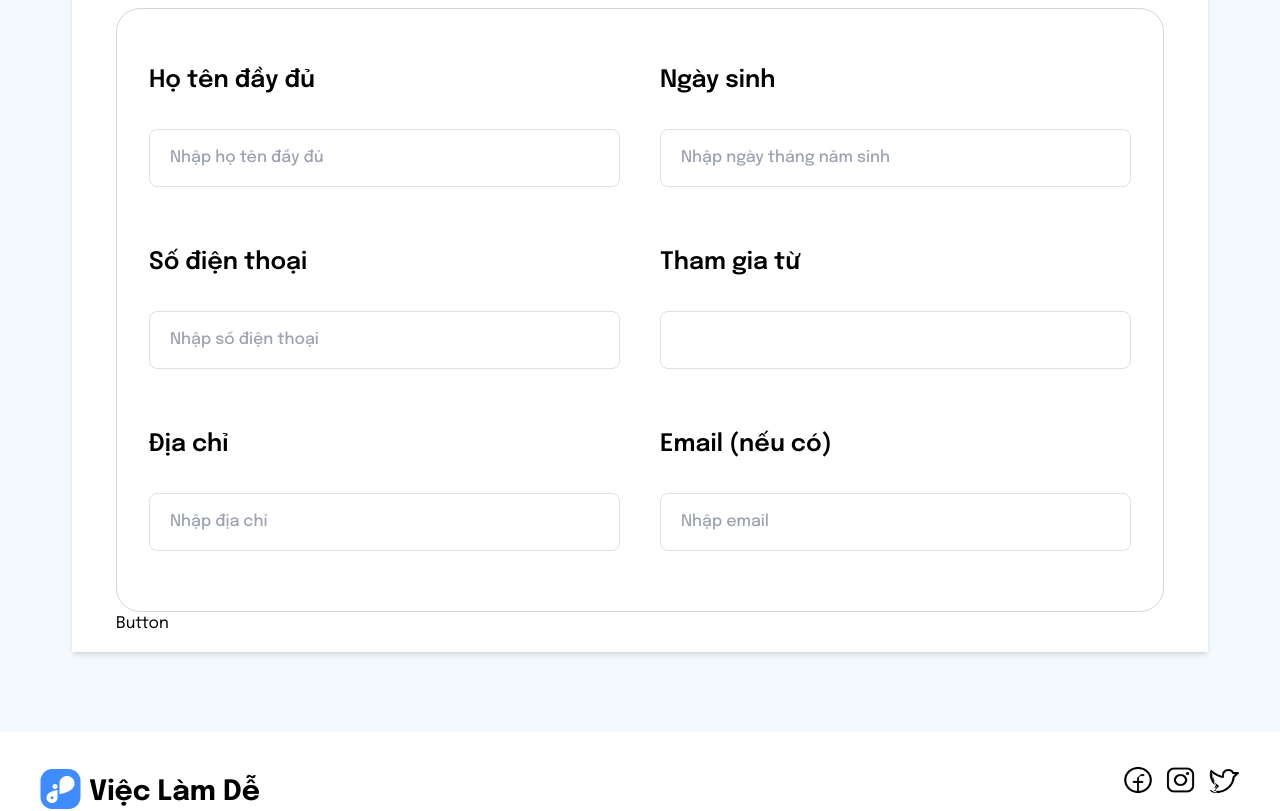
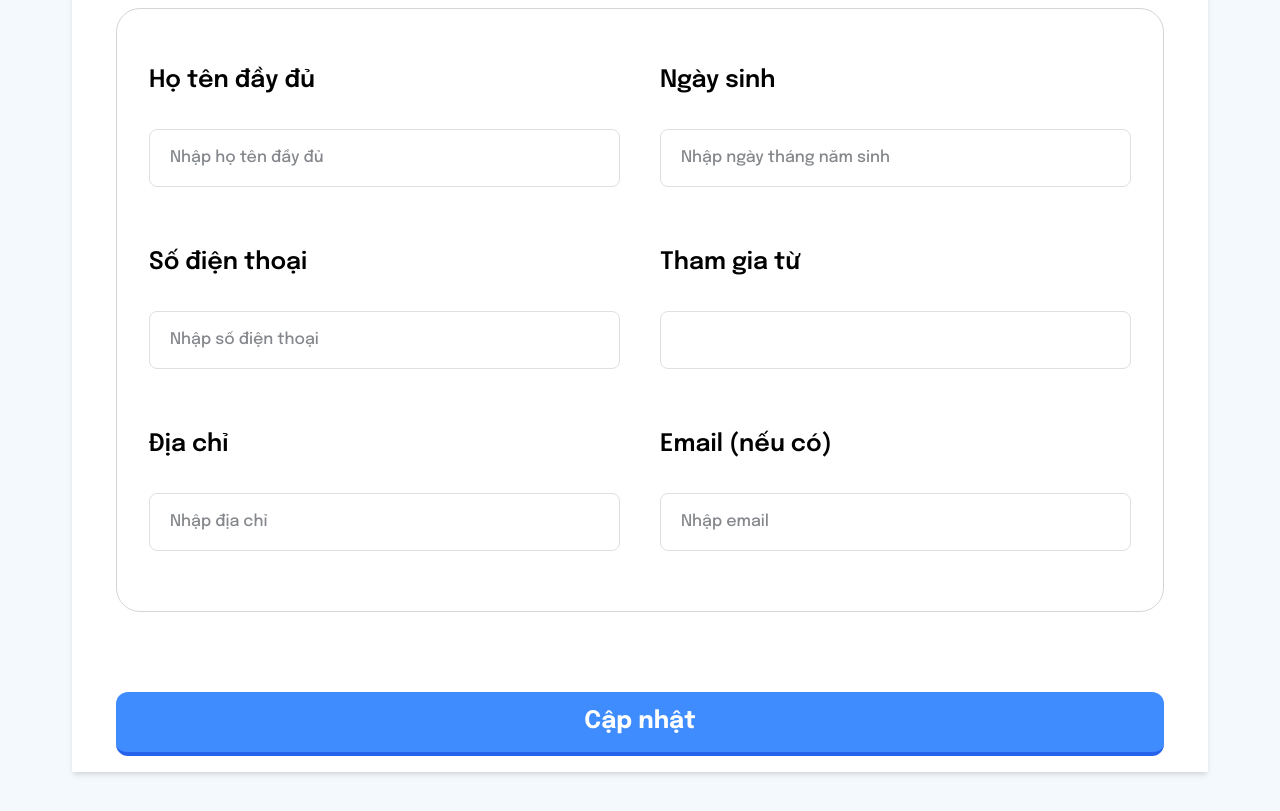
Before and after one commit to LamPhuongZ/FE-Hackathon-TypeScript, a React (Vite) app: page /profile in a window 1280 px wide. Shown: the part 880-1691 px from the top of the page. Built offline with nearby package versions, Linux system fonts and the light colour scheme; a small style sheet from the web is missing.

Commit message:
build: button, input component

```diff
--- a/src/components/button/Button.tsx
+++ b/src/components/button/Button.tsx
@@ -1,9 +1,25 @@
-import React from 'react'
+import React from "react";
 
-type Props = {}
+type Props = {
+  children: string;
+  className?: string;
+  type?: string;
+};
 
-export default function Button({}: Props) {
+export default function Button({
+  children,
+  className,
+  type = "button",
+}: Props) {
   return (
-    <button>Button</button>
-  )
+    <button
+      type={type as "button" | "submit" | "reset"}
+      className={`w-full h-16 cursor-pointer transition-all bg-[#3F8CFF] text-white px-6 py-2 rounded-xl
+    border-blue-600
+    border-b-[4px] hover:brightness-110 hover:-translate-y-[1px] hover:border-b-[6px]
+    active:border-b-[2px] active:brightness-90 active:translate-y-[2px] text-2xl font-bold ${className}`}
+    >
+      {children}
+    </button>
+  );
 }
--- a/src/components/card_job/JobCardDetail.tsx
+++ b/src/components/card_job/JobCardDetail.tsx
@@ -1,6 +1,6 @@
 import React from "react";
 import checked from "../../assets/images/checked.png";
-import { Button } from "antd";
+import Button from "../button/Button";
 
 type Props = {};
 
@@ -16,9 +16,7 @@ export default function JobCardDetail({}: Props) {
           <p className="font-medium">Đã xác thực</p>
         </div>
       </div>
-      <button className=" w-full h-16 rounded-2xl bg-[#3F8CFF] shadow-lg text-white text-2xl font-bold mt-9 hover:bg-[#3F8CFF]">
-        Ứng tuyển
-      </button>
+      <Button className="mt-9">Ứng tuyển</Button>
       <div>
         <textarea
           name=""
--- a/src/components/input/Input.tsx
+++ b/src/components/input/Input.tsx
@@ -5,6 +5,7 @@ type Props = {
   type?: string;
   content?: string;
   placeholder: string;
+  className ?:string
 };
 
 export default function Input({
@@ -12,12 +13,13 @@ export default function Input({
   type = "text",
   placeholder,
   content,
+  className
 }: Props) {
   return (
     <input
       id={name}
       type={type}
-      className="w-full px-[20px] py-[16px] rounded-lg font-medium border border-solid border-[#DFDFDF] focus:bg-white focus:border-red-400"
+      className={`w-full px-[20px] py-[16px] rounded-lg font-medium border border-solid border-[#DFDFDF] focus:outline-none focus:ring-1 focus:ring-[#3F8CFF] ${className}`}
       placeholder={placeholder}
     >
       {content}
--- a/src/pages/ProfilePage/index.tsx
+++ b/src/pages/ProfilePage/index.tsx
@@ -64,8 +64,8 @@ export default function ProfilePage({}: Props) {
               </div>
             </div>
           </div>
+        <Button type="submit" className="mt-20">Cập nhật</Button>
         </form>
-        <Button></Button>
       </div>
     </div>
   );
--- a/src/styles/_all.scss
+++ b/src/styles/_all.scss
@@ -2,14 +2,20 @@
 @tailwind components;
 @tailwind utilities;
 
-@import './utils/mixin';
-@import './utils/variable';
+@import "./utils/mixin";
+@import "./utils/variable";
 
-@import './base/reset';
+@import "./base/reset";
 
+body {
+  background-color: #f4f9fd;
+}
 
-body{
-  background-color: #F4F9FD;
+input::-webkit-input-placeholder {
+  color: #84878b;
+}
+input::-moz-input-placeholder {
+  color: #84878b;
 }
 
 .form-layout {
```
